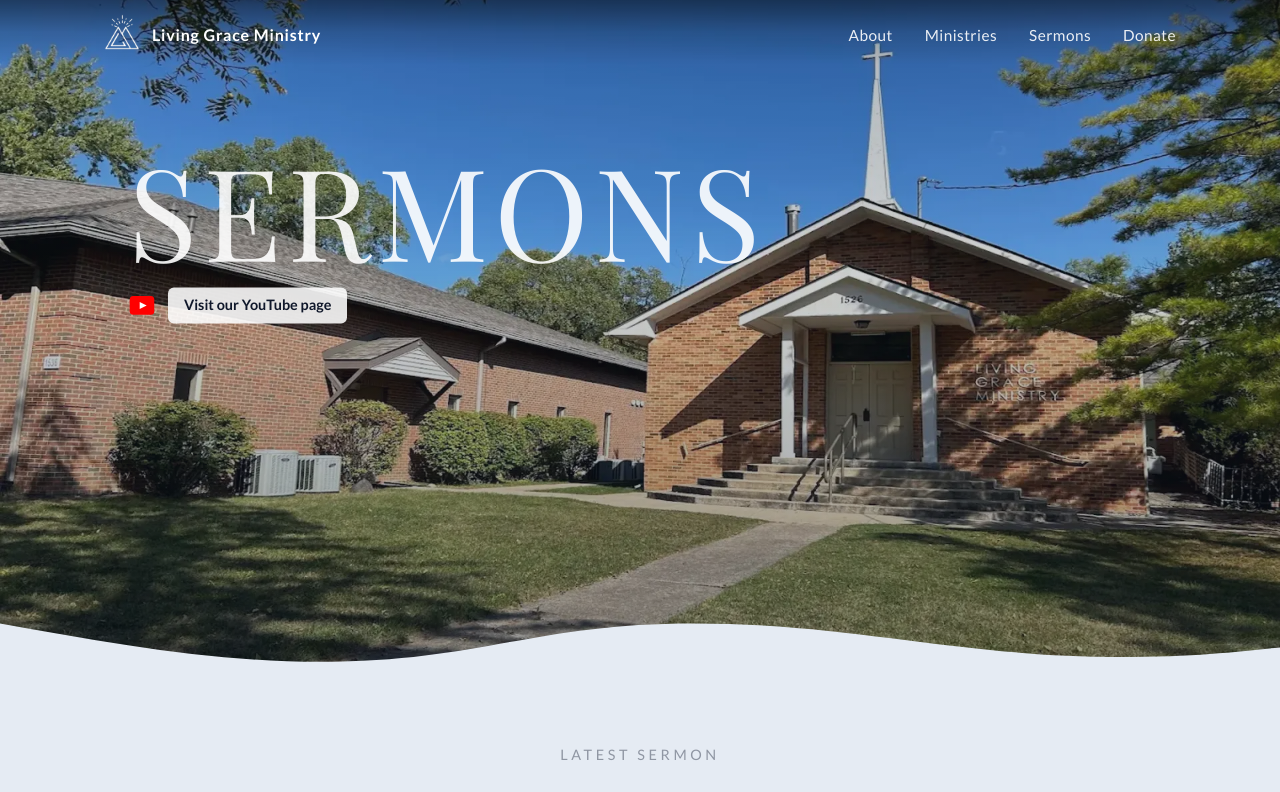
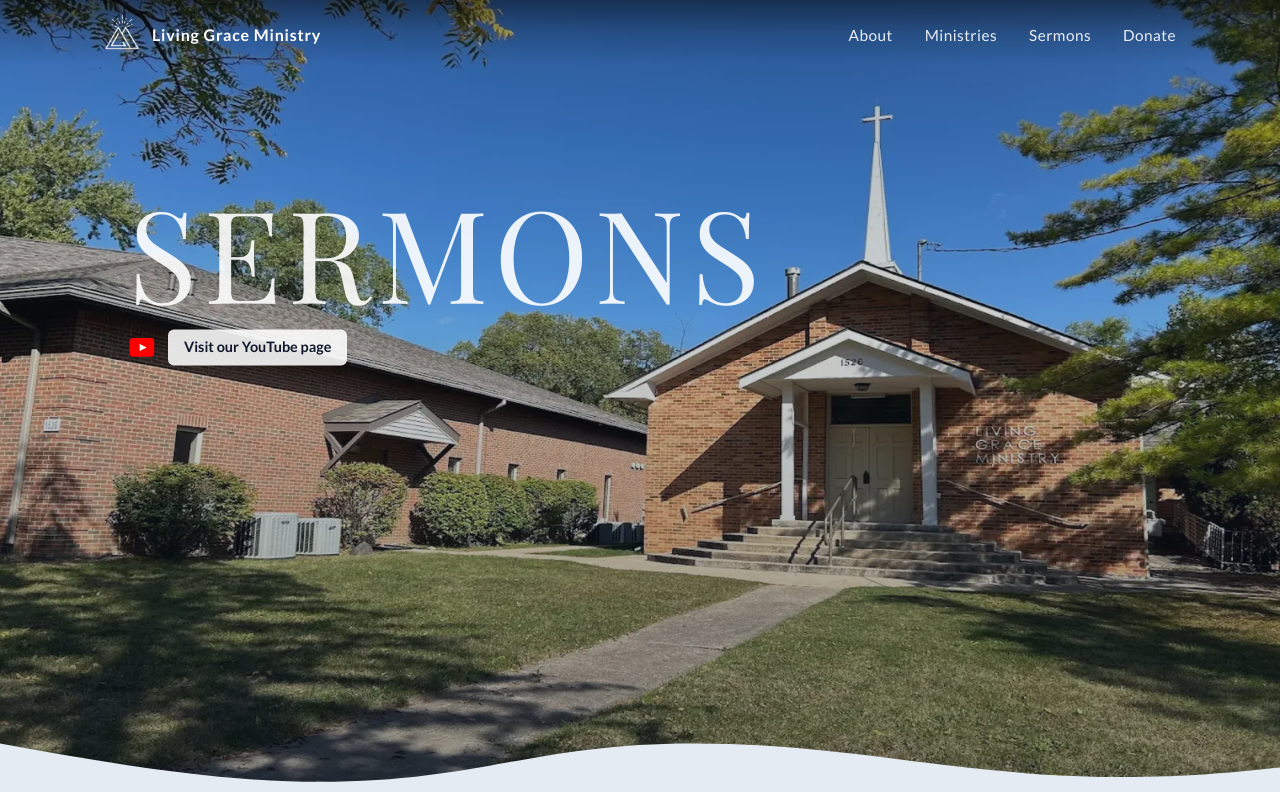
Before and after one commit to lgm-aa/LGM_Website_v3, a React (Vite) app: page /sermons in a window 1280 px wide. Shown: the top 792 px of the page. Built offline with nearby package versions, Linux system fonts and the light colour scheme; no server answers.

Commit message:
hero photo cleanup and positioning

```diff
--- a/src/components/about/Hero/Hero.css
+++ b/src/components/about/Hero/Hero.css
@@ -4,7 +4,7 @@
   min-height: 100vh;
   width: 100%;
   background-size: cover;
-  background-position: center;
+  background-position: center 45%;
   background-repeat: no-repeat;
 }
 
@@ -28,12 +28,19 @@
 /* Typography */
 .about-hero-title {
   font-family: 'Playfair Display', serif;
-  font-size: clamp(3rem, 10vw, 8rem);
+  font-size: 8rem;
   font-weight: 400;
   letter-spacing: 0.08em;
   line-height: 1;
   text-shadow: 0 4px 20px rgba(0, 0, 0, 0.4);
   margin: 0;
+}
+
+/* Mobile adjustments */
+@media (max-width: 768px) {
+  .about-hero-title {
+    font-size: 4rem;
+  }
 }
 
 /* --- Bottom wave ------------------------------------------------------ */
--- a/src/components/sermons/Hero/Hero.css
+++ b/src/components/sermons/Hero/Hero.css
@@ -2,15 +2,10 @@
 .sermons-hero {
   position: relative;
   width: 100%;
-  height: min(85vh, 750px);
-  overflow: hidden;
-}
-
-/* Background image */
-.sermons-hero__bg {
-  width: 100%;
-  height: 100%;
-  object-fit: cover;
+  min-height: 100vh;
+  background-size: cover;
+  background-position: center 45%;
+  background-repeat: no-repeat;
 }
 
 /* Matching blue-dark overlay */
--- a/src/components/sermons/Hero/Hero.jsx
+++ b/src/components/sermons/Hero/Hero.jsx
@@ -5,13 +5,10 @@ import backgroundImage from "@/assets/lgm_building.webp";
 export default function Hero() {
   return (
     <main className="sermons">
-      <section className="sermons-hero">
-        <img
-          src={backgroundImage}
-          alt="Living Grace Ministry"
-          className="sermons-hero__bg"
-        />
-
+      <section
+        className="sermons-hero"
+        style={{ backgroundImage: `url(${backgroundImage})` }}
+      >
         <div className="sermons-hero__overlay"></div>
 
         {/* Left-aligned title and CTA */}
```
Also changed, not shown: src/assets/about_hero.webp.
